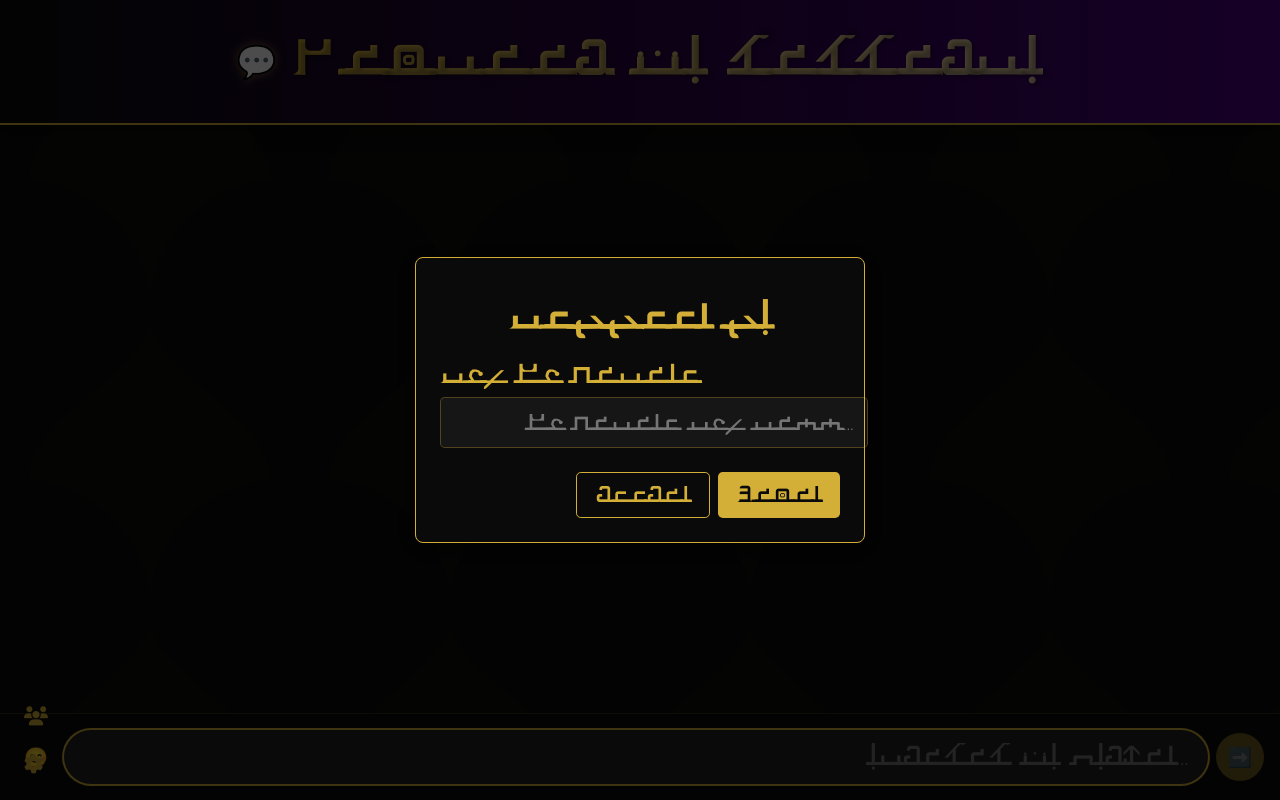
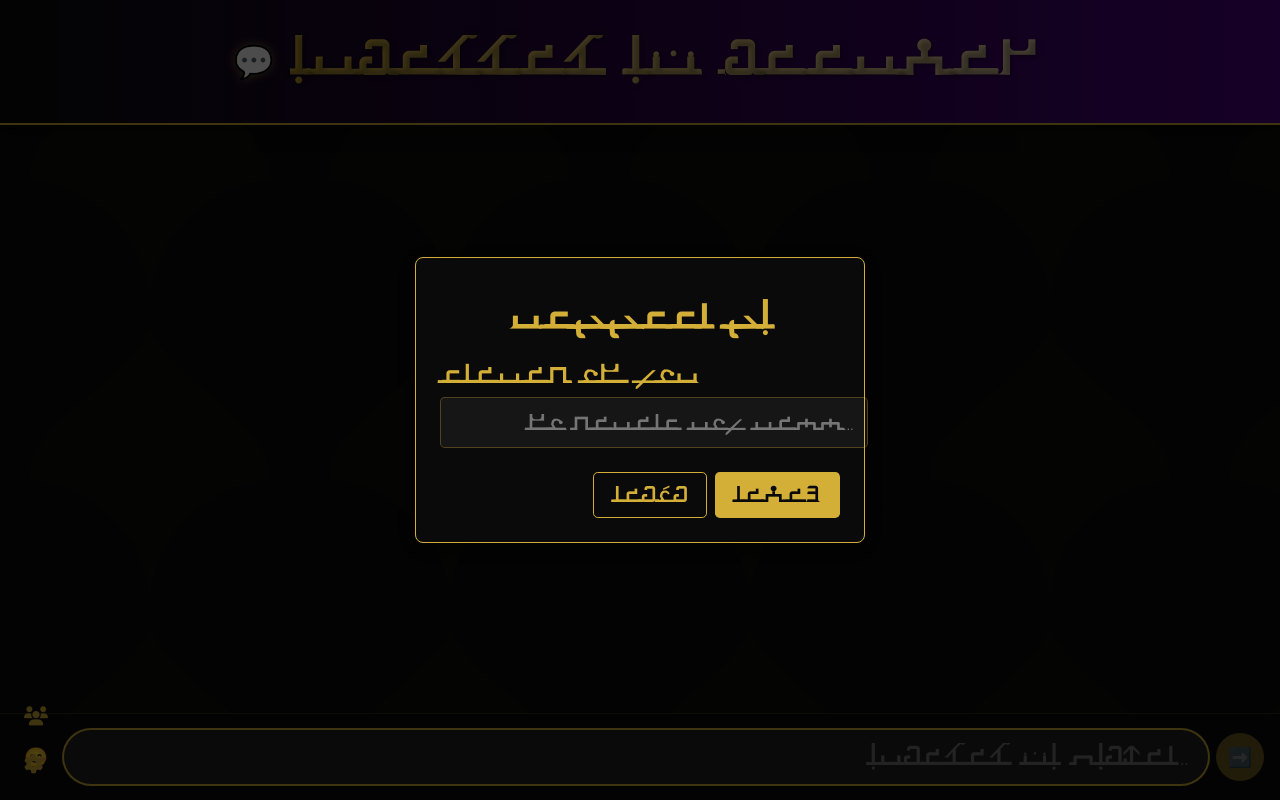
Before and after one commit to BNWHITE/GAGANTI-WALAF, a website: page waxtaan.html in a window 1280 px wide. Drawn offline with nearby package versions, Linux system fonts and the light colour scheme; no server answers.

Commit message:
Update waxtaan.html

```diff
--- a/waxtaan.html
+++ b/waxtaan.html
@@ -3,7 +3,7 @@
 <head>
   <meta charset="UTF-8">
   <meta name="viewport" content="width=device-width, initial-scale=1.0">
-  <title>Waxtaan ci Gagganti</title>
+  <title>itnaggag ic naathaW</title>
   <link rel="preload" href="gagganti.ttf" as="font" type="font/ttf" crossorigin>
   <link rel="stylesheet" href="https://cdnjs.cloudflare.com/ajax/libs/font-awesome/6.4.0/css/all.min.css">
   <style>
@@ -589,7 +589,7 @@
   <header>
     <div class="logo">
       <span class="logo-icon">💬</span>
-      <h1>Waxtaan ci Gagganti</h1>
+      <h1>itnaggag ic naathaW</h1>
     </div>
   </header>
 
@@ -597,7 +597,7 @@
   <div id="online-users">
     <div class="online-users-header">
       <i class="fas fa-users"></i>
-      <span>Nit ñi ci liggéey</span>
+      <span> ib yeéggil ic kén yi tiN</span>
       <span class="online-count">0</span>
     </div>
     <div id="online-users-list"></div>
@@ -632,12 +632,12 @@
     <div class="modal-content">
       <h2 class="modal-title">Teyyeel yi</h2>
       <div class="form-group">
-        <label for="usernameInput" class="form-label">Tur wu matale</label>
+        <label for="usernameInput" class="form-label">elatam uw ruT</label>
         <input type="text" id="usernameInput" class="form-input" placeholder="...wu matale tur tapp">
       </div>
       <div class="modal-actions">
-        <button id="cancelSettings" class="modal-button secondary">Neenal</button>
-        <button id="saveSettings" class="modal-button primary">Saxal</button>
+        <button id="cancelSettings" class="modal-button secondary">lanéN</button>
+        <button id="saveSettings" class="modal-button primary">lahaS</button>
       </div>
     </div>
   </div>
```
